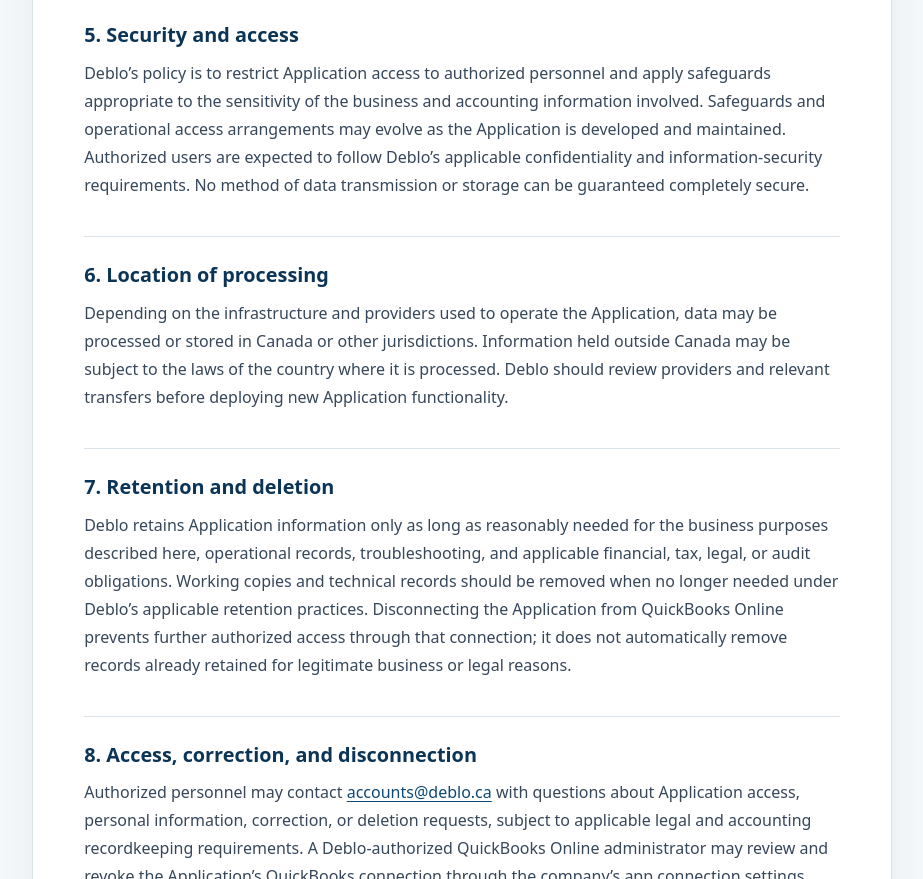
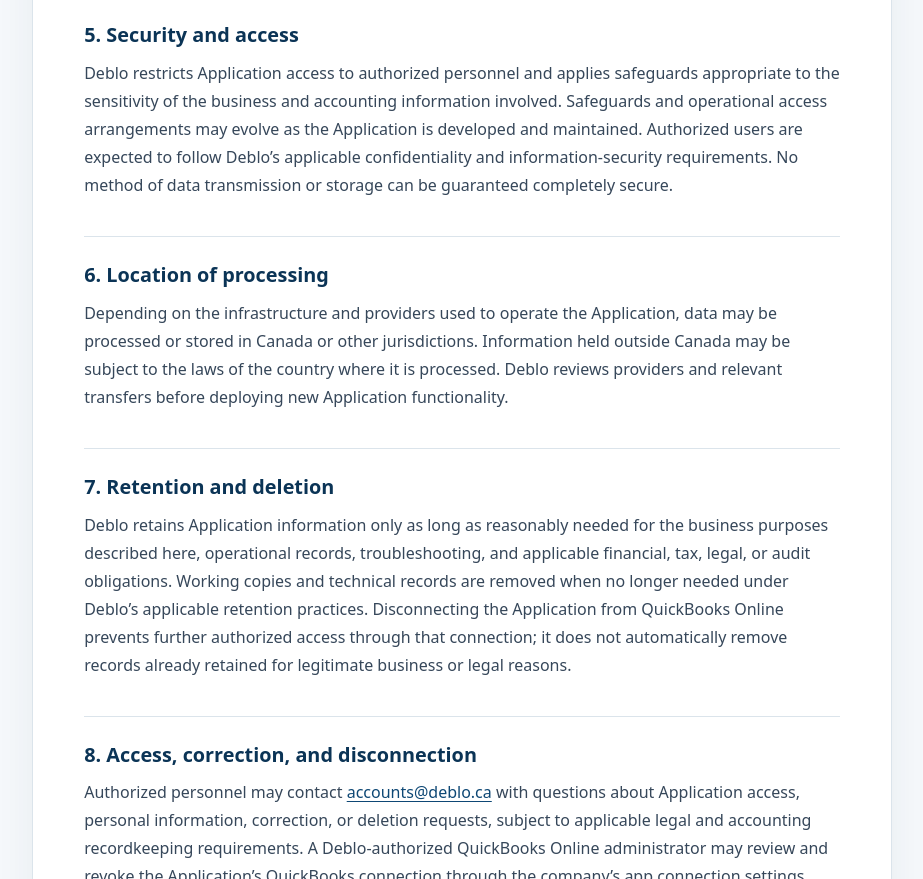
Before and after one commit to ethanrobson10/deblo-qbo-legal, a plain HTML site: page privacy.html in a window 1280 px wide. Shown: the part 1758-2637 px from the top of the page, without its empty margins (178-1101 px from the left). Drawn offline with Linux system fonts and the light colour scheme.

Commit message:
Tighten privacy policy wording

```diff
--- a/privacy.html
+++ b/privacy.html
@@ -27,9 +27,9 @@
     <p>The precise information accessed depends on the Application features in use and the permissions authorized for the QuickBooks Online connection.</p></section>
   <section><h2>3. How information is used</h2><p>Deblo uses information accessed through the Application only for legitimate internal activities, including accounts receivable monitoring, matching customer remittances to invoices and credits, reconciling payments, preparing accounting reports, troubleshooting integration issues, and maintaining appropriate accounting records. Application information is not intended to be sold or used for unrelated advertising.</p></section>
   <section><h2>4. Who may receive information</h2><p>Information may be available to Deblo personnel authorized to perform relevant business functions. Deblo may also use service providers that support the Application’s hosting, data storage, backup, maintenance, and security, to the extent necessary to provide those services. Information may be disclosed when required by applicable law or to protect Deblo’s legitimate legal interests. The Application uses Intuit’s authorized connection to QuickBooks Online; Intuit’s own handling of QuickBooks data is governed by its separate policies.</p></section>
-  <section><h2>5. Security and access</h2><p>Deblo’s policy is to restrict Application access to authorized personnel and apply safeguards appropriate to the sensitivity of the business and accounting information involved. Safeguards and operational access arrangements may evolve as the Application is developed and maintained. Authorized users are expected to follow Deblo’s applicable confidentiality and information-security requirements. No method of data transmission or storage can be guaranteed completely secure.</p></section>
-  <section><h2>6. Location of processing</h2><p>Depending on the infrastructure and providers used to operate the Application, data may be processed or stored in Canada or other jurisdictions. Information held outside Canada may be subject to the laws of the country where it is processed. Deblo should review providers and relevant transfers before deploying new Application functionality.</p></section>
-  <section><h2>7. Retention and deletion</h2><p>Deblo retains Application information only as long as reasonably needed for the business purposes described here, operational records, troubleshooting, and applicable financial, tax, legal, or audit obligations. Working copies and technical records should be removed when no longer needed under Deblo’s applicable retention practices. Disconnecting the Application from QuickBooks Online prevents further authorized access through that connection; it does not automatically remove records already retained for legitimate business or legal reasons.</p></section>
+  <section><h2>5. Security and access</h2><p>Deblo restricts Application access to authorized personnel and applies safeguards appropriate to the sensitivity of the business and accounting information involved. Safeguards and operational access arrangements may evolve as the Application is developed and maintained. Authorized users are expected to follow Deblo’s applicable confidentiality and information-security requirements. No method of data transmission or storage can be guaranteed completely secure.</p></section>
+  <section><h2>6. Location of processing</h2><p>Depending on the infrastructure and providers used to operate the Application, data may be processed or stored in Canada or other jurisdictions. Information held outside Canada may be subject to the laws of the country where it is processed. Deblo reviews providers and relevant transfers before deploying new Application functionality.</p></section>
+  <section><h2>7. Retention and deletion</h2><p>Deblo retains Application information only as long as reasonably needed for the business purposes described here, operational records, troubleshooting, and applicable financial, tax, legal, or audit obligations. Working copies and technical records are removed when no longer needed under Deblo’s applicable retention practices. Disconnecting the Application from QuickBooks Online prevents further authorized access through that connection; it does not automatically remove records already retained for legitimate business or legal reasons.</p></section>
   <section><h2>8. Access, correction, and disconnection</h2><p>Authorized personnel may contact <a href="mailto:accounts@deblo.ca">accounts@deblo.ca</a> with questions about Application access, personal information, correction, or deletion requests, subject to applicable legal and accounting recordkeeping requirements. A Deblo-authorized QuickBooks Online administrator may review and revoke the Application’s QuickBooks connection through the company’s app connection settings.</p></section>
   <section><h2>9. Public legal pages</h2><p>These public legal-information pages are intended to be hosted through GitHub Pages. They contain no embedded advertising, analytics scripts, or tracking cookies from Deblo. GitHub, as the website host, may process standard web request information under its own privacy practices.</p></section>
   <section><h2>10. Updates and contact</h2><p>Deblo may update this policy as the Application, its service providers, or its information-handling practices change. The "Last updated" date above identifies the latest published revision. For privacy or Application questions, email <a href="mailto:accounts@deblo.ca">accounts@deblo.ca</a>.</p></section>
```
